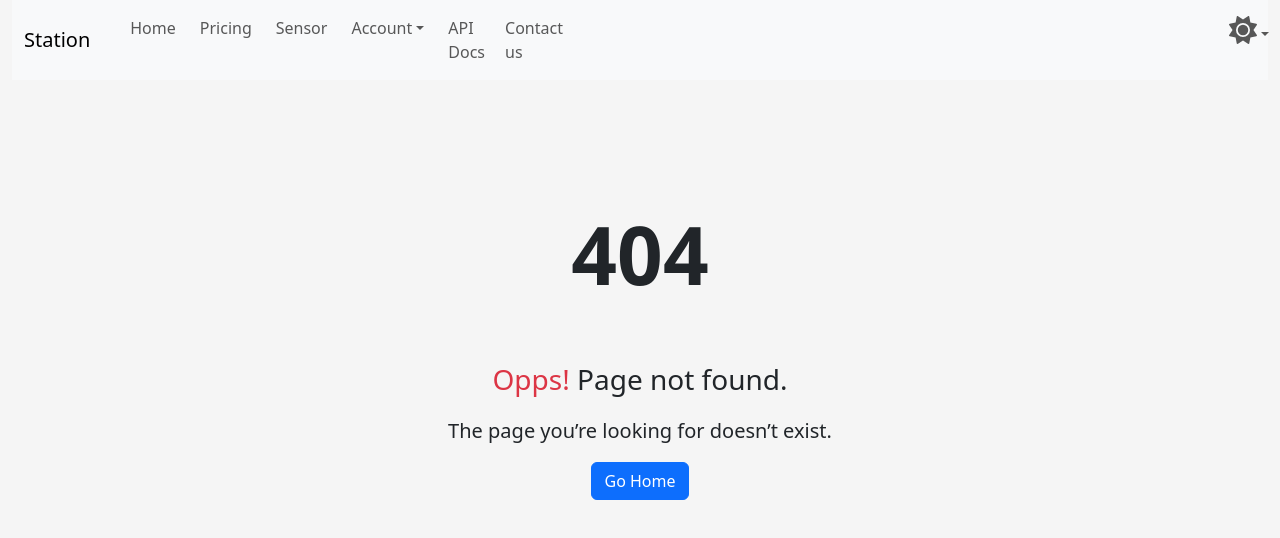
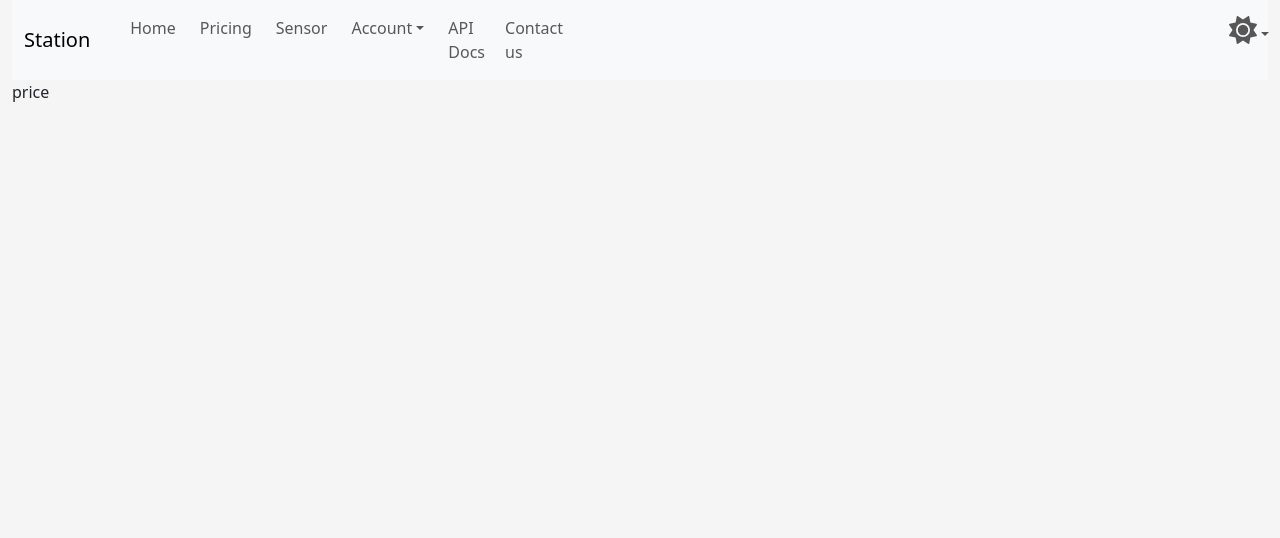
Before and after one commit to mohamedmaghzaoui/stationMeteo, a React (Create React App) app in the folder frontend/: page /price in a window 1280 px wide. Before the commit this address had no page. Shown: the top 538 px of the page. Built offline with nearby package versions, Linux system fonts and the light colour scheme.

Commit message:
added price

```diff
--- a/frontend/src/App.js
+++ b/frontend/src/App.js
@@ -10,6 +10,7 @@ import { Navbar } from "./pages/navbar";
 import { Sensor } from "./pages/Data/sensorList";
 import { Login } from "./pages/User/login";
 import { SignUp } from "./pages/User/signUp";
+import { Price } from "./pages/price";
 
 function App() {
   return (
@@ -22,6 +23,7 @@ function App() {
           <Route path="*" element={<NotFound />} />
           <Route path="/login" element={<Login />} />
           <Route path="/SignUp" element={<SignUp />} />
+          <Route path="/price" element={<Price />} />
         </Routes>
       </Router>
     </div>
--- a/frontend/src/pages/navbar.js
+++ b/frontend/src/pages/navbar.js
@@ -37,7 +37,7 @@ export const Navbar = () => {
                 </Link>
               </li>
               <li className="nav-item  px-1">
-                <Link className="nav-link fw-medium " to={"/"}>
+                <Link className="nav-link fw-medium " to={"/price"}>
                   Pricing
                 </Link>
               </li>
--- a/frontend/src/pages/price.js
+++ b/frontend/src/pages/price.js
@@ -1,3 +1,3 @@
 export const Price = () => {
-  return <div></div>;
+  return <div>price</div>;
 };
```
